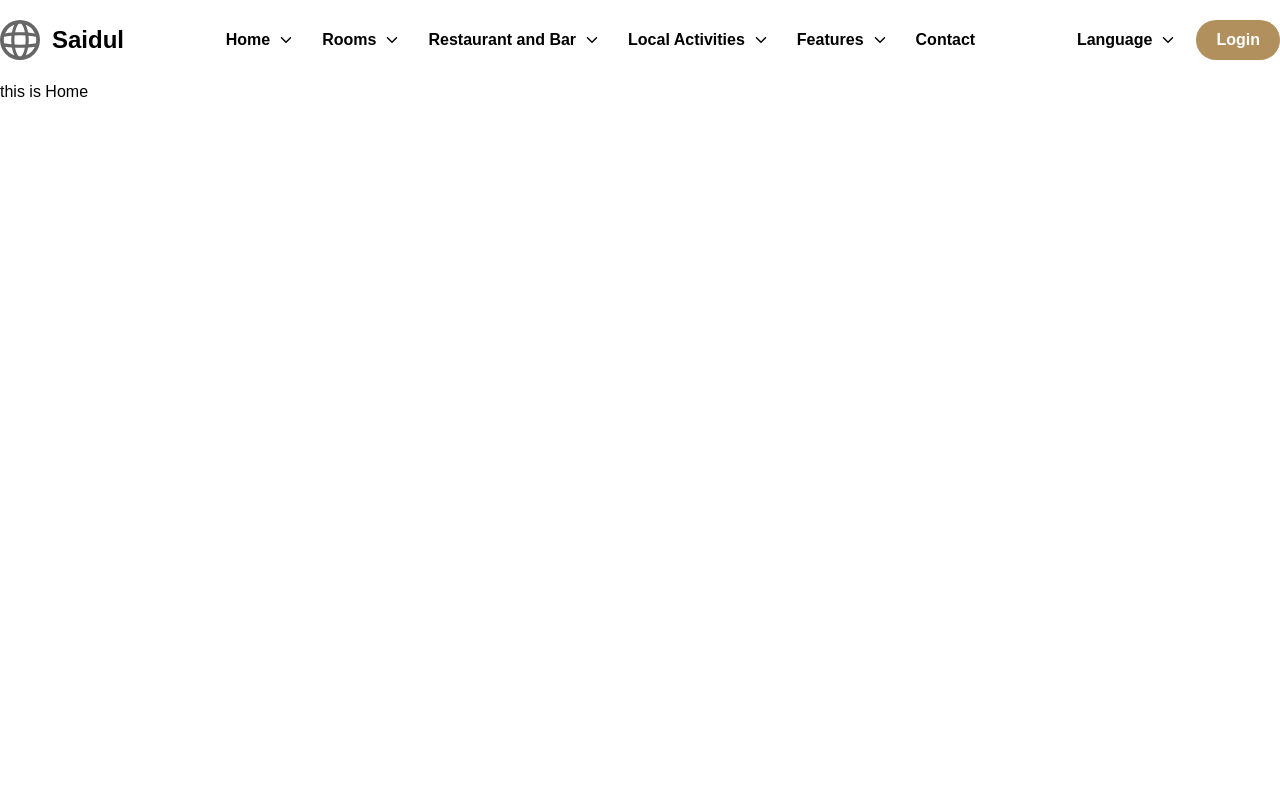
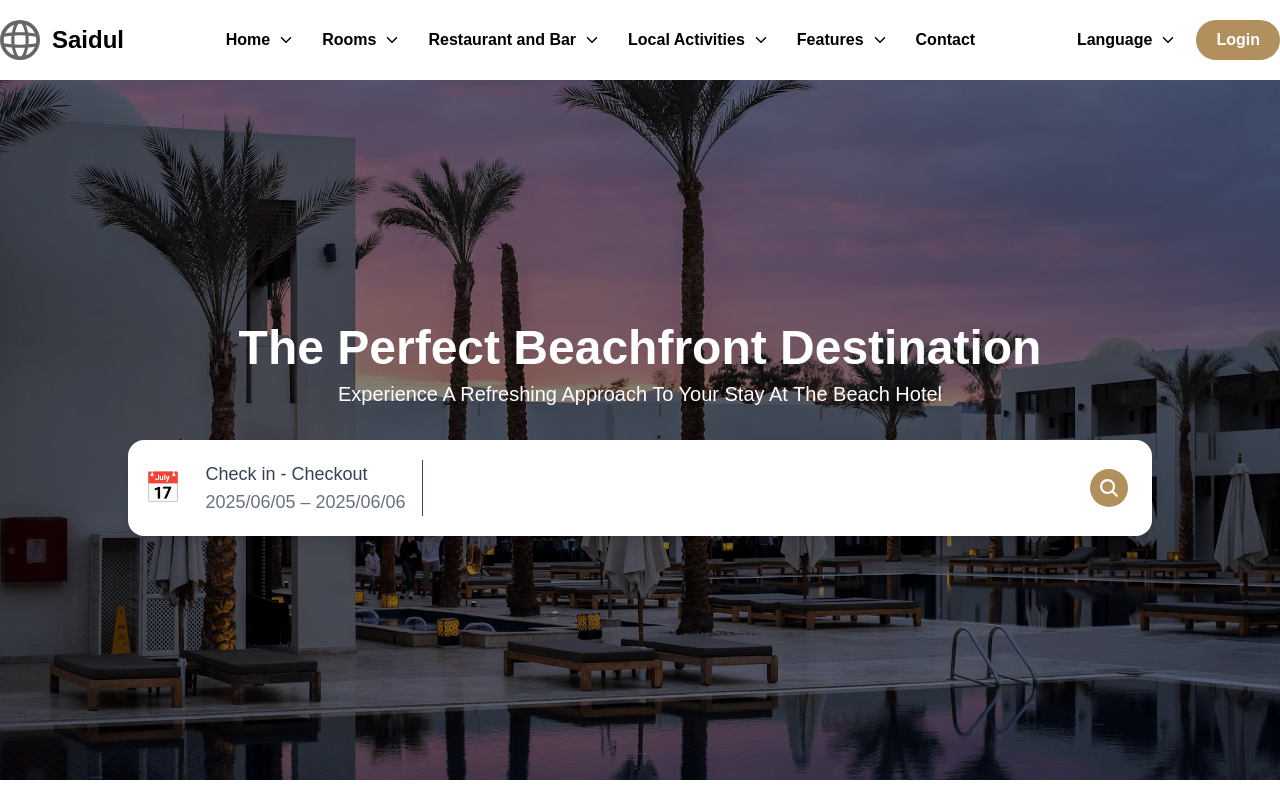
Before and after one commit to saidulislam28/Hotel-booking, a Next.js app in the folder website/: page / in a window 1280 px wide. Built offline with nearby package versions, Linux system fonts and the light colour scheme.

Commit message:
designed banner with static date

```diff
--- a/website/src/app/(common-pages)/page.tsx
+++ b/website/src/app/(common-pages)/page.tsx
@@ -1,23 +1,9 @@
-// import { GET_TASK } from "@/api/endpoints";
-// import { get } from "../utils/ApiCalls";
-// import TaskButton from "@/component/taskButton";
-
-// interface TASK {
-//   id: number;
-//   title: string;
-//   sub_title: string;
-// }
+import Banner from "@/component/home/Banner";
 
 export default async function Home() {
-  // const tasks: TASK[] = await get(GET_TASK);
-  // console.log(tasks);
-
   return (
-    <div className="max-w-7xl mx-auto">
-      {/* {tasks.map((task) => (
-        <TaskButton task={task} key={task?.id} />
-      ))} */}
-      this is Home
+    <div className="mx-auto">
+      <Banner />
     </div>
   );
 }
--- /dev/null
+++ b/website/src/component/home/Banner.tsx
@@ -0,0 +1,46 @@
+import { IoSearch } from "react-icons/io5";
+
+export default function Banner() {
+  return (
+    <div
+      className="relative h-[700px] bg-cover bg-center"
+      style={{ backgroundImage: "url('/banner-min.png')" }}
+    >
+      {/* Dark Overlay */}
+      <div className="absolute inset-0 bg-black opacity-50 z-10"></div>
+
+      {/* Content goes above the overlay */}
+      <div className="relative z-20 flex flex-col justify-center items-center text-white h-full px-4">
+        <h1 className="text-4xl md:text-5xl font-bold text-center mb-2">
+          The Perfect Beachfront Destination
+        </h1>
+        <p className="text-lg md:text-xl text-center mb-8">
+          Experience A Refreshing Approach To Your Stay At The Beach Hotel
+        </p>
+
+        {/* Search Form */}
+        <div className="bg-white rounded-2xl shadow-lg flex flex-wrap md:flex-nowrap items-center px-4 py-5 w-full max-w-5xl text-gray-700">
+          {/* Date Range */}
+          <div className="flex items-center space-x-6 border-r pr-4 w-full md:w-auto mb-2 md:mb-0">
+            <span className="text-gray-500 text-3xl">📅</span>
+            <div className="text-xs">
+              <div className="font-medium text-lg">Check in - Checkout</div>
+              <div className="text-gray-500 text-lg">
+                2025/06/05 – 2025/06/06
+              </div>
+            </div>
+          </div>
+          {/* Search Button */}
+          <button className="group ml-auto bg-white hover:bg-[#B1905E] text-white p-2  rounded-full flex items-center gap-5 transition-all duration-500 ease-in-out">
+            <span className="transition-all duration-500 ease-in-out">
+              Search
+            </span>
+            <span className="bg-[#B1905E] text-white  p-2 hover:p-0 rounded-full transition-all duration-500 ease-in-out">
+              <IoSearch size={22} />
+            </span>
+          </button>
+        </div>
+      </div>
+    </div>
+  );
+}
```
Also changed, not shown: website/public/banner-min.png (added).
